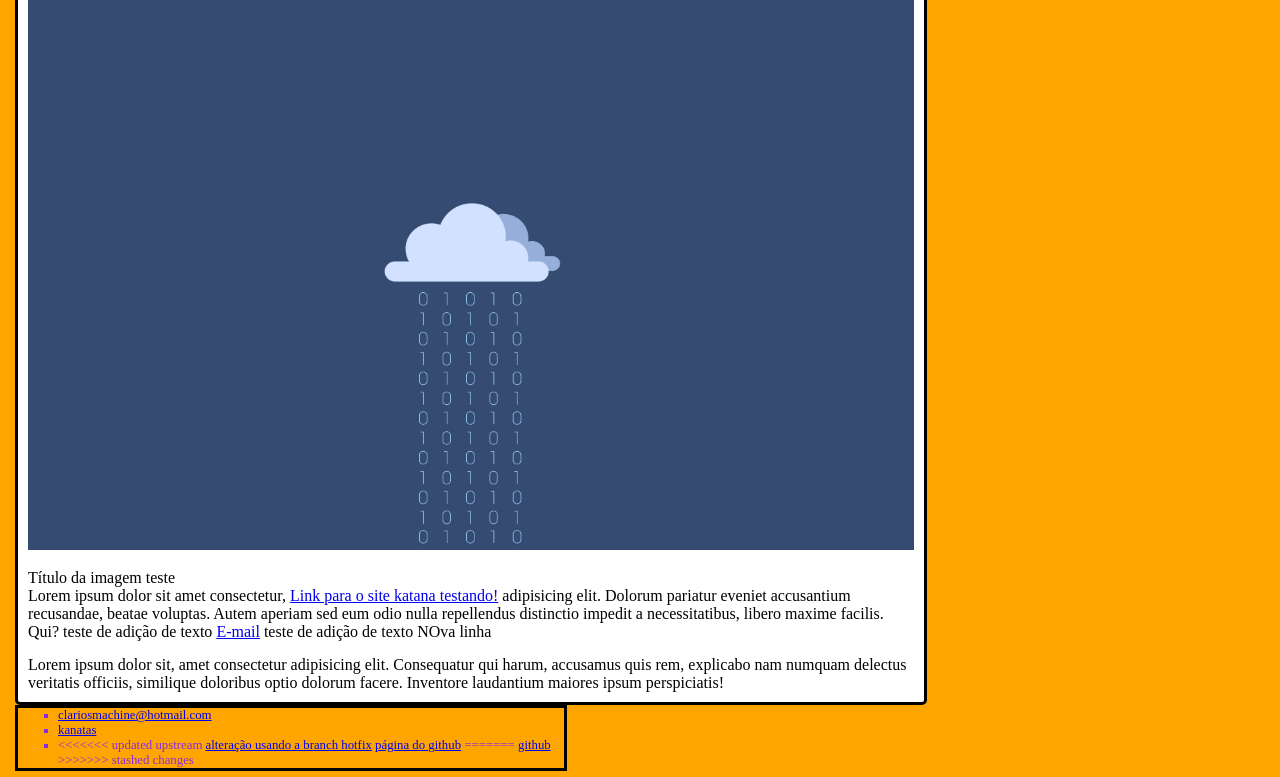
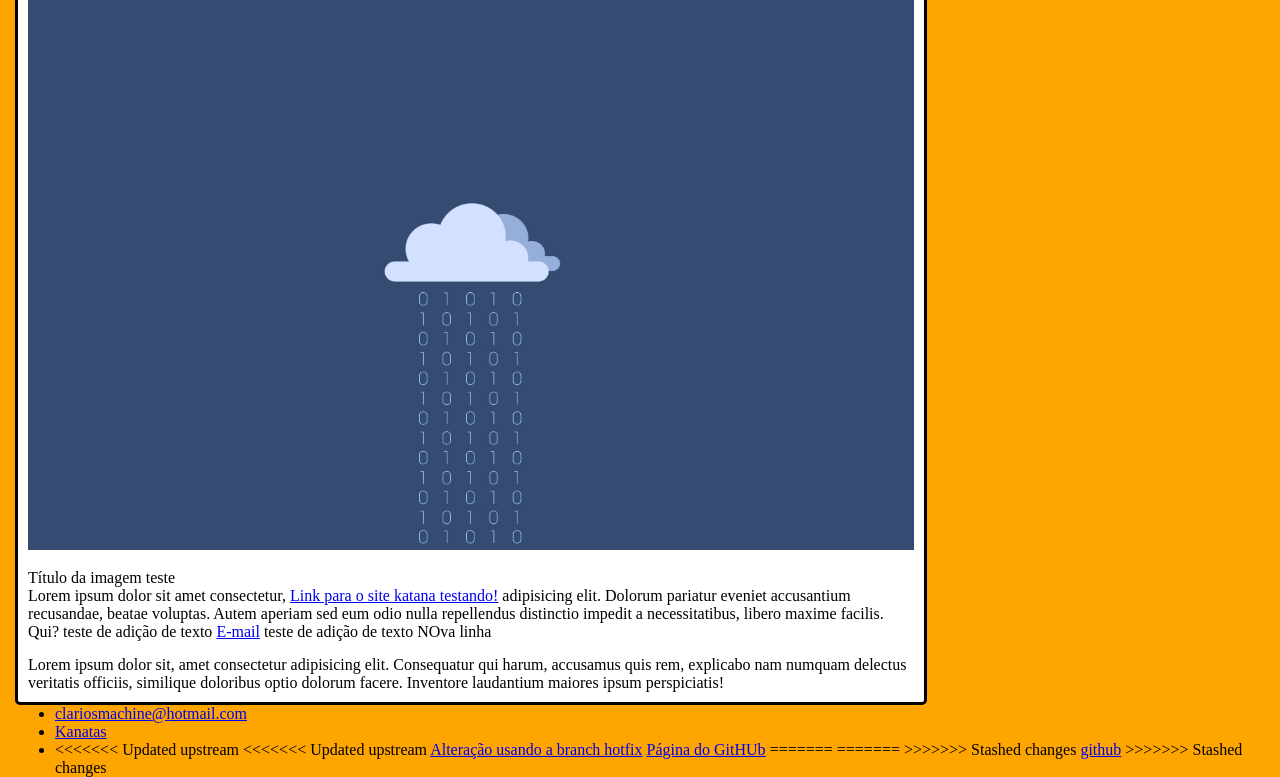
Before and after one commit to Clariosmachine/git_notebook, a plain HTML site: page index.html in a window 1280 px wide. Shown: the part 177-954 px from the top of the page. Drawn offline with Linux system fonts and the light colour scheme.

Commit message:
atualiza branch local

```diff
--- a/index.html
+++ b/index.html
@@ -49,9 +49,12 @@
             </li>
             <li class="links-footer">
 <<<<<<< Updated upstream
+<<<<<<< Updated upstream
                 <a href="https://www.github.com/clariosmachine" target="_blank">Alteração usando a branch hotfix</a>
                 <a href="https://www.github.com/clariosmachine" target="_blank">Página do GitHUb</a>
 =======
+=======
+>>>>>>> Stashed changes
                 <a href="https://www.github.com/clariosmachine" target="_blank">github</a>
 >>>>>>> Stashed changes
             </li>
--- a/style.css
+++ b/style.css
@@ -49,6 +49,7 @@ body {
   margin: auto;
 }
 
+<<<<<<< Updated upstream
 .links-list {
   border: solid 3px;
   max-width: 40%;
@@ -59,6 +60,8 @@ body {
   margin: 0 2%;
 }
 
+=======
+>>>>>>> Stashed changes
 .links-footer {
   list-style-type: square;
   color: blueviolet;
```
